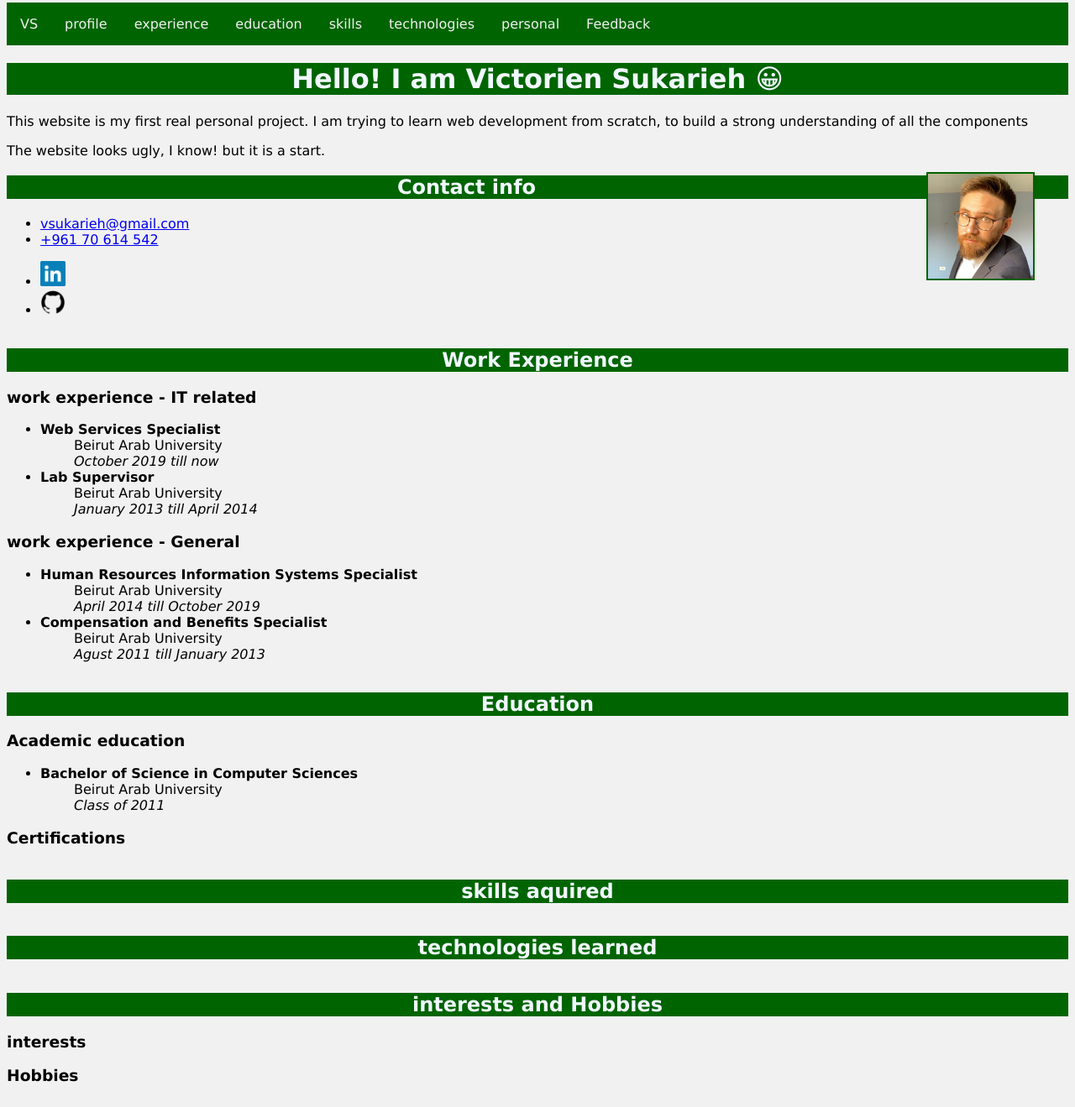
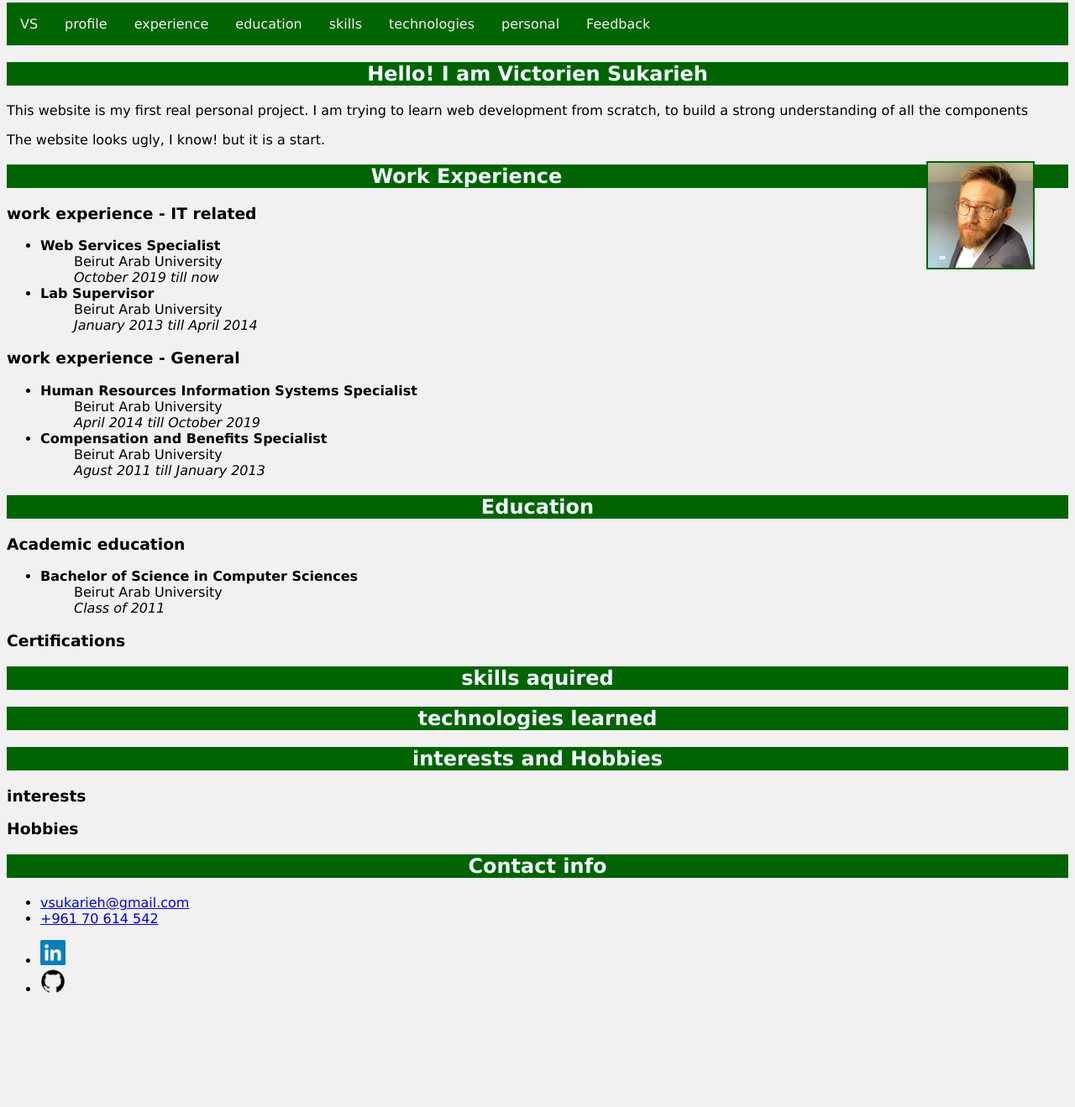
Before and after one commit to victoriensukarieh/victoriensukarieh.github.io, a plain HTML site: page index.html in a window 1280 px wide. Shown: the part 5-1324 px from the top of the page at 84% size. After the commit the page ends 1209 px from the top, so only its background shows below. Drawn offline with Linux system fonts and the light colour scheme.

Commit message:
semantics updates
replace <div> tags with <section> for each section
add <main> tag
add <header> tags
move contact info and social links to footer

```diff
--- a/index.html
+++ b/index.html
@@ -2,20 +2,16 @@
 <html lang="en-US">
 
 <head>
-
     <meta charset="UTF-8">
     <meta name="description" content="Victorien Sukarieh,Personal Website">
     <meta name="author" content="Victorien Sukarieh">
     <meta name="viewport" content="width=device-width, initial-scale=1.0">
-    <title>Victorien Sukarieh</title>
+    <title>Victorien Sukarieh | Personal Website</title>
     <link rel="stylesheet" href="files/css/style.css">
-    <style>
-
-    </style>
-
 </head>
 
 <body>
+    <header>
         <nav>
             <ul>
                 <li><a href="javascript:myFunction()">VS</a></li>
@@ -28,9 +24,12 @@
                 <li><a href="feedback.html">Feedback</a></li>
             </ul>
         </nav>
-    <div id="profile">
-        <!--<h1 title="General Kenobi!">Hello There!</h1>-->
-        <h1>Hello! I am Victorien&nbspSukarieh &#128512;</h1>
+    </header>
+    <main>
+        <section id="profile">
+            <header>
+                <h1>Hello! I am Victorien&nbspSukarieh</h1>
+            </header>
             <p>This website is my first real personal project. I am trying to learn web development from scratch, to build a strong understanding of all the components</p>
             <p>The website looks ugly, I know! but it is a start.</p>
             <figure>
@@ -38,29 +37,8 @@
                 <figcaption></figcaption>
             </figure>
             <p id="me"></p>
-        <h2>Contact info</h2>
-        <ul>
-            <li>
-                <a href="mailto:vsukarieh@gmail.com?Subject=Hello%20From%20Your%20Personal%20Website" target="_blank">vsukarieh@gmail.com</a>
-            </li>
-            <li>
-                <a href="https://wa.me/96170614542?text=I'm%20interested%20in%20your%20car%20for%20sale">+961 70 614 542</a>
-            </li>
-        </ul>
-        <ul>
-            <li>
-                <a href="https://www.linkedin.com/in/victorien-sukarieh/" target="_blank" title="LinkedIn">
-                    <img src="files/img/linkedinicon.png" height="30px" width="30px" style="border: none;" />
-                </a>
-            </li>
-            <li>
-                <a href="https://github.com/victoriensukarieh" target="_blank" title="Github">
-                    <img src="files/img/githubicon.png" height="30px" width="30px" style="border: none;" />
-                </a>
-            </li>
-        </ul>
-    </div>
-    <div id="experience">
+        </section>
+        <section id="experience">
             <h2>Work Experience</h2>
             <h3>work experience - <abbr title="Information Technology" style="text-decoration: none;">IT</abbr> related</h3>
             <ul>
@@ -92,9 +70,11 @@
                     </ul>
                 </li>
             </ul>
-    </div>
-    <div id="education">
+        </section>
+        <section id="education">
+            <header>
                 <h2>Education</h2>
+            </header>
             <h3>Academic education</h3>
             <ul>
                 <li><strong>Bachelor of Science in Computer Sciences</strong>
@@ -105,25 +85,57 @@
                 </li>
             </ul>
             <h3>Certifications</h3>
-    </div>
-    <div id="skills">
+        </section>
+        <section id="skills">
+            <header>
                 <h2>skills aquired</h2>
-    </div>
-    <div id="technologies">
+            </header>
+        </section>
+        <section id="technologies">
+            <header>
                 <h2>technologies learned</h2>
-    </div>
-    <div id="personal">
+            </header>
+        </section>
+        <section id="personal">
+            <header>
                 <h2>interests and Hobbies</h2>
+            </header>
             <h3>interests</h3>
             <h3>Hobbies</h3>
-    </div>
+        </section>
+    </main>
+    <footer>
+        <h2>Contact info</h2>
+        <ul>
+            <li>
+                <a href="mailto:vsukarieh@gmail.com?Subject=Hello%20From%20Your%20Personal%20Website" target="_blank">vsukarieh@gmail.com</a>
+            </li>
+            <li>
+                <a href="https://wa.me/96170614542?text=I'm%20interested%20in%20your%20car%20for%20sale">+961 70 614 542</a>
+            </li>
+        </ul>
+        <ul>
+            <li>
+                <a href="https://www.linkedin.com/in/victorien-sukarieh/" target="_blank" title="LinkedIn">
+                    <img src="files/img/linkedinicon.png" height="30px" width="30px" style="border: none;" />
+                </a>
+            </li>
+            <li>
+                <a href="https://github.com/victoriensukarieh" target="_blank" title="Github">
+                    <img src="files/img/githubicon.png" height="30px" width="30px" style="border: none;" />
+                </a>
+            </li>
+        </ul>
+    </footer>
 
     <script>
         function myFunction() {
             document.getElementById("me").innerHTML = "Victorien Sukarieh";
         }
     </script>
-    <noscript>Sorry, your browser does not support JavaScript!</noscript>
+    <noscript>
+        <p>Sorry, your browser does not support JavaScript!</p>
+    </noscript>
 </body>
 
 </html>
```
Also changed, not shown: feedback.html (+1 -0 lines), NOTE.txt (added). Lines whose indentation alone changed are shown as unchanged.
